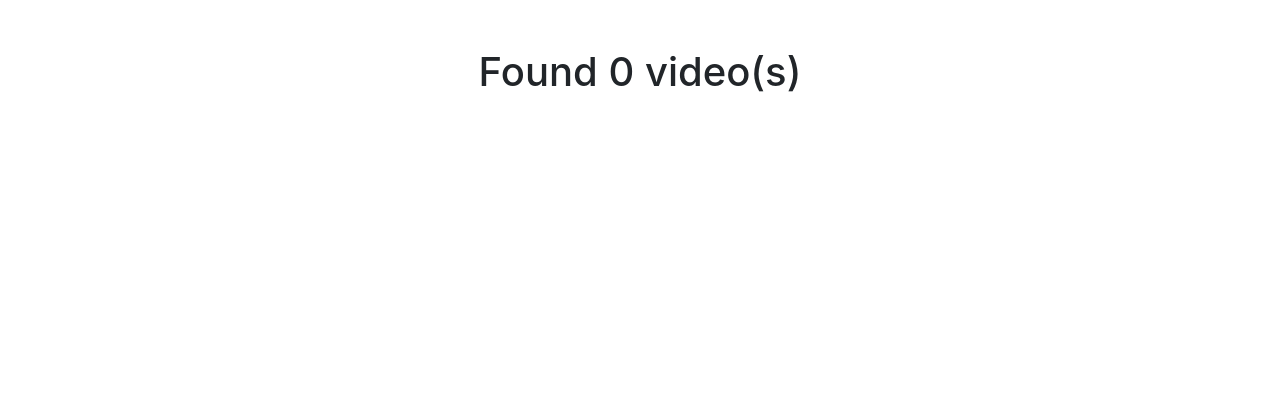
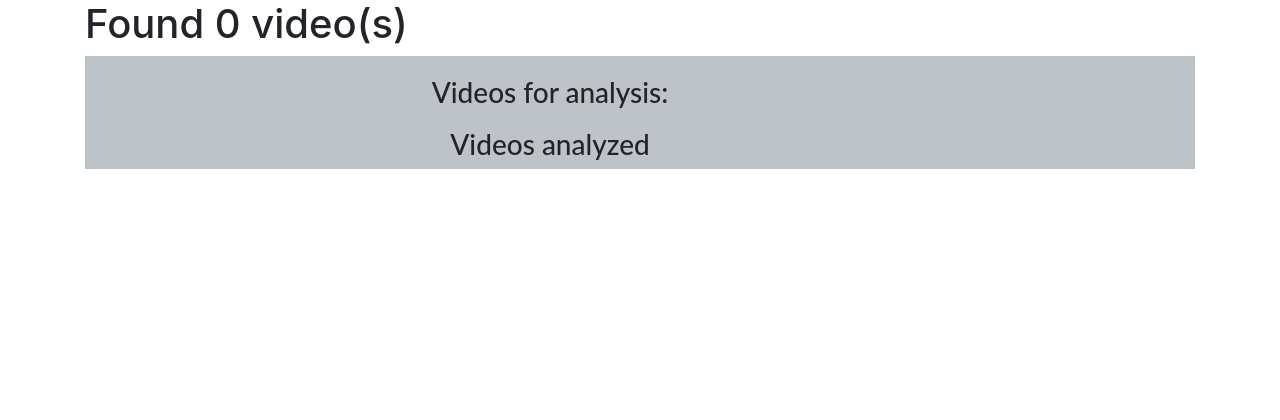
Before and after one commit to piotrek-k/WWZD_ropoznawanie_emocji_wizualizacja, a Django app: page /videos/ in a window 1280 px wide. Shown: the part 56-476 px from the top of the page. Run offline with Django 3.2, Linux system fonts and the light colour scheme; data that the repository does not hold is empty; some libraries are stand-ins or nearby versions.

Commit message:
display filtered videos

```diff
--- a/web_app/wwzd_app/templates/home.html
+++ b/web_app/wwzd_app/templates/home.html
@@ -59,10 +59,12 @@
     {% endblock %}
 
     {% block content%}
-    <h2> Tu mogą byc np 3 ostatnie filmy juz przetworzone</h2>
+
+
+
     {% endblock %}
 
-    {% block footer %}
+    <!-- {% block footer %}
     <footer class="page-footer">
         <div class=" footer-copyright text-center py-3">© 2022 Copyright:
             <a href="https://mdbootstrap.com/"> MDBootstrap.com</a>
@@ -86,7 +88,7 @@
         });
     </script>
 
-    {% endblock %}
+    {% endblock %} -->
 </body>
 
 </html>
--- a/web_app/wwzd_app/templates/videos.html
+++ b/web_app/wwzd_app/templates/videos.html
@@ -2,18 +2,71 @@
 {% block content%}
 
 
-<div class="row justify-content-center mt-5">
+<div class="container">
 
-    <h1> Found {{videos_count}} video(s) </h1>
+    <div class="page-header">
+        <h1>Found {{videos_count}} video(s)</h1>
+    </div>
+
+    <!-- Video Gallery - START -->
+    <div class="container-fluid pb-video-container">
+        <div class="col-md-10 col-md-offset-1">
+            <h3 class="text-center">Videos for analysis:</h3>
+            <div class="row pb-row">
+                {% for video in not_analyzed_videos %}
+                <div class="col-md-3 pb-video">
+                    <video width="100%" height="230" controls>
+                        <source src="{{video.video.url}}" type="video/mp4">
+                    </video>
+                    <label class="form-control label-warning text-center">{{video.title}}</label>
+                    <a class="btn btn-primary d-flex flex-column" href="{% url 'analyze_video' video.id %}">Analyze</a>
+                </div>
+                {% endfor %}
+            </div>
+            <h3 class="text-center">Videos analyzed</h3>
+            <div class="row pb-row">
+                {% for video in analyzed_videos %}
+                <div class="col-md-3 pb-video">
+                    <video width="100%" height="230" controls>
+                        <source src="{{video.video.video.url}}" type="video/mp4">
+                    </video>
+                    <label class="form-control label-warning text-center">{{video.video.title}}</label>
+                    <a class="btn btn-primary d-flex flex-column" href="{% url 'chart:cumulative_chart' %}">Results</a>
+                </div>
+                {% endfor %}
+            </div>
+        </div>
+    </div>
+
+    <style>
+        .pb-video-container {
+            padding-top: 20px;
+            background: #bdc3c7;
+            font-family: Lato;
+        }
+
+        .pb-video {
+            border: 1px solid #e6e6e6;
+            padding: 5px;
+        }
+
+        .pb-video:hover {
+            background: #2c3e50;
+        }
+
+        .pb-video-frame {
+            transition: width 2s, height 2s;
+        }
+
+        .pb-video-frame:hover {
+            height: 300px;
+        }
+
+        .pb-row {
+            margin-bottom: 10px;
+        }
+    </style>
 
 </div>
-{% for video in videos %}
-<video width="500" height="500" controls>
-    <source src="{{video.video.url}}" type="video/mp4">
-    <b>{{video.title}}</b>
-</video>
-
-<a class="btn btn-primary" href="{% url 'analyze_video' video.id %}">Analyze</a>
-{% endfor %}
 
 {% endblock %}
--- a/web_app/wwzd_app/templates/videos_form.html
+++ b/web_app/wwzd_app/templates/videos_form.html
@@ -1,9 +1,11 @@
+{% extends 'home.html' %}
 {% block content %}
-<form method="post" enctype="multipart/form-data">
+<form class="col-lg-6 pt-2 offset-lg-3 " method="post" enctype="multipart/form-data">
+    <div class="row justify-content-center"></div>
     {% csrf_token %}
     {{ form.as_p }}
     <button type="submit" onclick="location.href='/'">>Upload</button>
+    </div>
 </form>
 
-
 {% endblock %}
--- a/web_app/wwzd_app/views.py
+++ b/web_app/wwzd_app/views.py
@@ -1,5 +1,6 @@
 import os.path
 from pathlib import Path
+from django.db.models.expressions import Exists, OuterRef
 
 from django.shortcuts import render, redirect
 from .forms import VideoForm
@@ -35,11 +36,15 @@ def model_form_upload(request):
 
 
 def videos(request):
-    videos = Videos.objects.all()
+    # videos not analyzed (left join)
+    not_analyzed_videos = Videos.objects.filter(analysisresult__isnull=True)
     videos_count = Videos.objects.count()
+    # videos analyzed (join)
+    analyzed_videos = AnalysisResult.objects.select_related("video")
     context = {
-        "videos": videos,
+        "not_analyzed_videos": not_analyzed_videos,
         "videos_count": videos_count,
+        "analyzed_videos": analyzed_videos,
     }
     return render(request, "videos.html", context=context)
 
@@ -50,6 +55,11 @@ def home(request):
 
 
 def analyze_video(request, id):
+
+    was_analyzed = AnalysisResult.objects.get(video=id)
+    print(was_analyzed)
+    if was_analyzed is not None:
+        print("test")
     v = Videos.objects.get(id=id)
     print(v.video.url)
     result = test_emotions_video_extraction(v.video.url)
```
